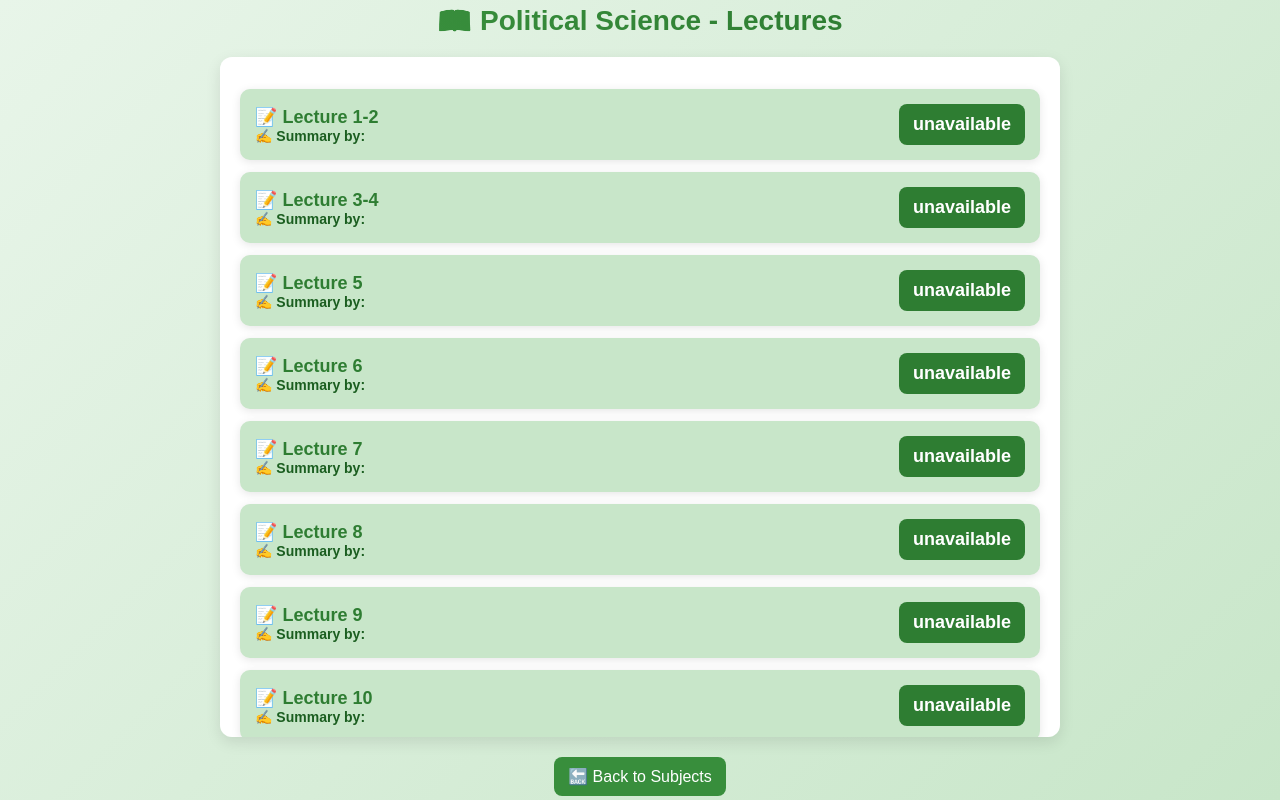
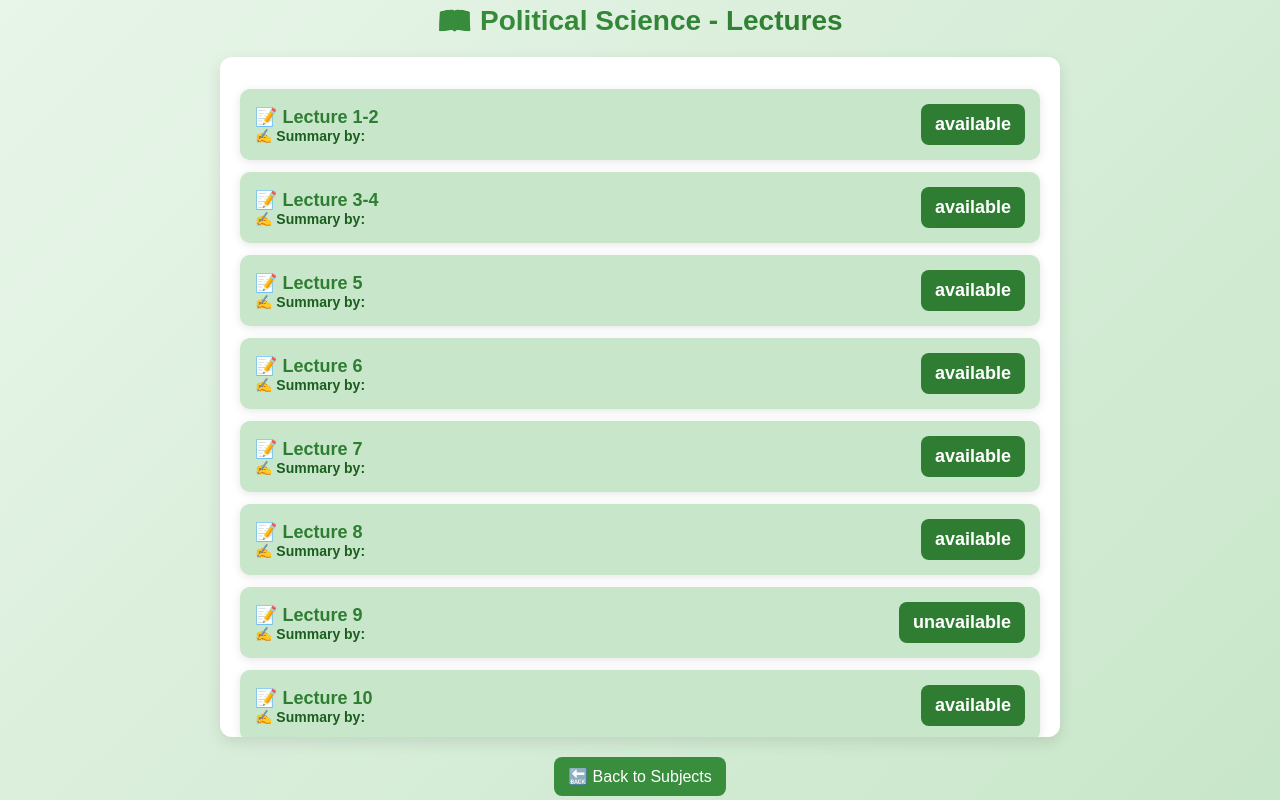
Before and after one commit to un344/Summaries-Notes.github.io, a plain HTML site: page political science.html in a window 1280 px wide. Drawn offline with Linux system fonts and the light colour scheme.

Commit message:
Update political science.html

```diff
--- a/political science.html
+++ b/political science.html
@@ -159,42 +159,42 @@
                 📝 Lecture 1-2
                 <div class="author">✍ Summary by: </div>
             </div>
-            <a class="download-btn" href="https://drive.usercontent.google.com/u/0/uc?id=1E9KtCZxO5wNWjmZiCEWNNXTaNEeG8qx5&export=download" download>unavailable</a>
+            <a class="download-btn" href="https://drive.usercontent.google.com/u/0/uc?id=1E9KtCZxO5wNWjmZiCEWNNXTaNEeG8qx5&export=download" download>available</a>
         </div>
         <div class="lecture">
             <div>
                 📝 Lecture 3-4
                 <div class="author">✍ Summary by: </div>
             </div>
-            <a class="download-btn" href="https://drive.usercontent.google.com/u/0/uc?id=1E9Gzz3UJFqQPVys9yZGFdwRQZD1CKfAn&export=download" download>unavailable</a>
+            <a class="download-btn" href="https://drive.usercontent.google.com/u/0/uc?id=1E9Gzz3UJFqQPVys9yZGFdwRQZD1CKfAn&export=download" download>available</a>
         </div>
         <div class="lecture">
             <div>
                 📝 Lecture 5
                 <div class="author">✍ Summary by: </div>
             </div>
-            <a class="download-btn" href="https://drive.usercontent.google.com/u/0/uc?id=1E8jdHGwaBngXeYb9_ZnkhVwz2IM2bkM2&export=download" download>unavailable</a>
+            <a class="download-btn" href="https://drive.usercontent.google.com/u/0/uc?id=1E8jdHGwaBngXeYb9_ZnkhVwz2IM2bkM2&export=download" download>available</a>
         </div>
         <div class="lecture">
             <div>
                 📝 Lecture 6
                 <div class="author">✍ Summary by: </div>
             </div>
-            <a class="download-btn" href="https://drive.usercontent.google.com/u/0/uc?id=1XpqDGSWsnIDhXHjKLLTD4pAtk2hccHeY&export=download" download>unavailable</a>
+            <a class="download-btn" href="https://drive.usercontent.google.com/u/0/uc?id=1XpqDGSWsnIDhXHjKLLTD4pAtk2hccHeY&export=download" download>available</a>
         </div>
         <div class="lecture">
             <div>
                 📝 Lecture 7
                 <div class="author">✍ Summary by: </div>
             </div>
-            <a class="download-btn" href="https://drive.usercontent.google.com/u/0/uc?id=1pC49EJwXkn_eLiBhmUz4FiqmdZLBbNjQ&export=download" download>unavailable</a>
+            <a class="download-btn" href="https://drive.usercontent.google.com/u/0/uc?id=1pC49EJwXkn_eLiBhmUz4FiqmdZLBbNjQ&export=download" download>available</a>
         </div>
         <div class="lecture">
             <div>
                 📝 Lecture 8
                 <div class="author">✍ Summary by: </div>
             </div>
-            <a class="download-btn" href="https://drive.usercontent.google.com/u/0/uc?id=1_c1fQcyeEUNqWgohSudioEjbEZlFi0Gq&export=download" download>unavailable</a>
+            <a class="download-btn" href="https://drive.usercontent.google.com/u/0/uc?id=1_c1fQcyeEUNqWgohSudioEjbEZlFi0Gq&export=download" download>available</a>
         </div>
         <div class="lecture">
             <div>
@@ -208,14 +208,14 @@
                 📝 Lecture 10
                 <div class="author">✍ Summary by: </div>
             </div>
-            <a class="download-btn" href="https://drive.usercontent.google.com/u/0/uc?id=1enQTtEbAiLPg9xzX5-sJMKcrZ7cec6bu&export=download" download>unavailable</a>
+            <a class="download-btn" href="https://drive.usercontent.google.com/u/0/uc?id=1enQTtEbAiLPg9xzX5-sJMKcrZ7cec6bu&export=download" download>available</a>
         </div>
         <div class="lecture">
             <div>
                 📝 Lecture 11-12
                 <div class="author">✍ Summary by: </div>
             </div>
-            <a class="download-btn" href="https://drive.usercontent.google.com/u/0/uc?id=1PtBT-3ae1yIArf-7aGRMyoxjBYU08GSg&export=download" download>unavailable</a>
+            <a class="download-btn" href="https://drive.usercontent.google.com/u/0/uc?id=1PtBT-3ae1yIArf-7aGRMyoxjBYU08GSg&export=download" download>available</a>
         </div>
     </div>
 
```
